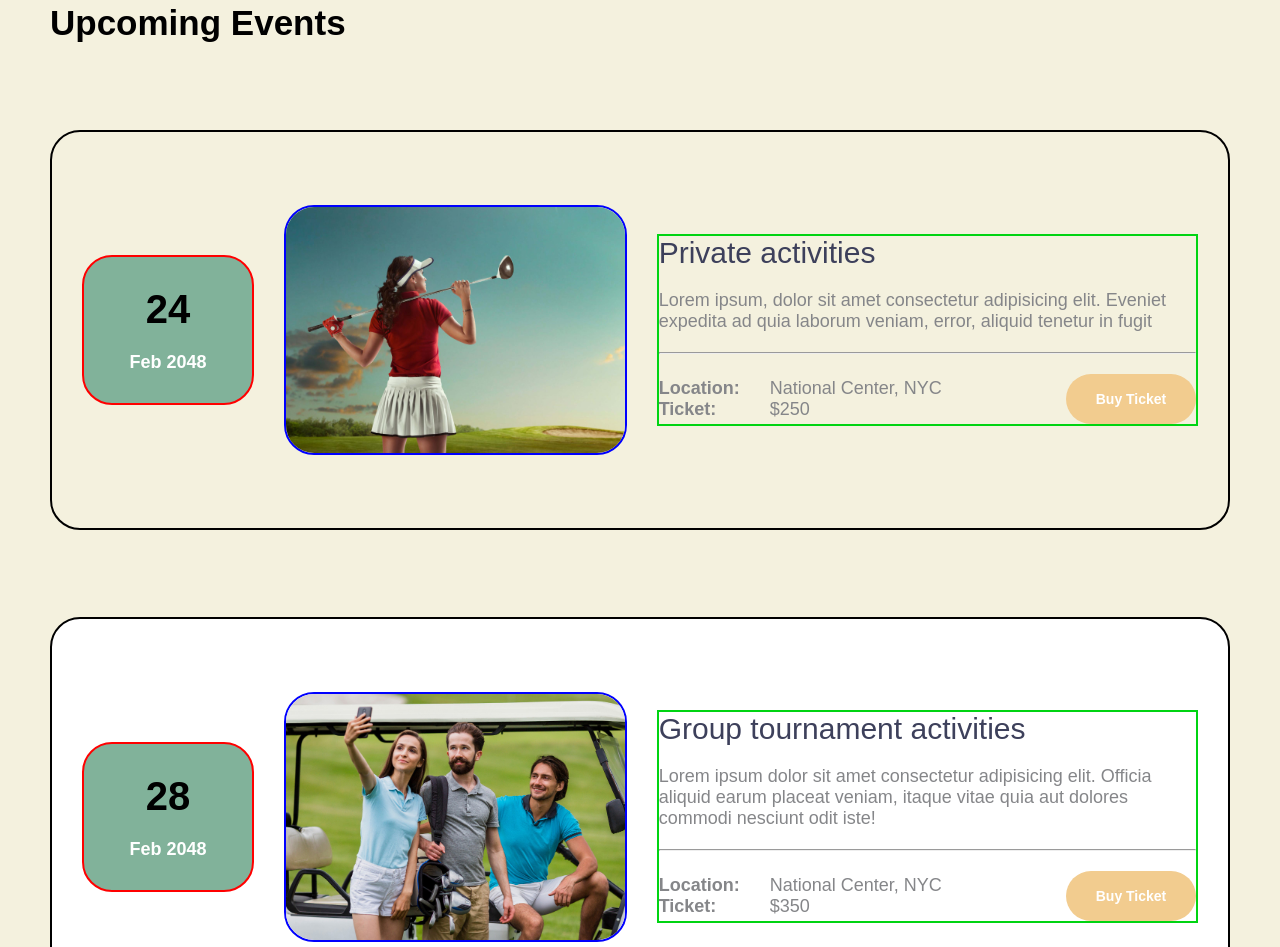
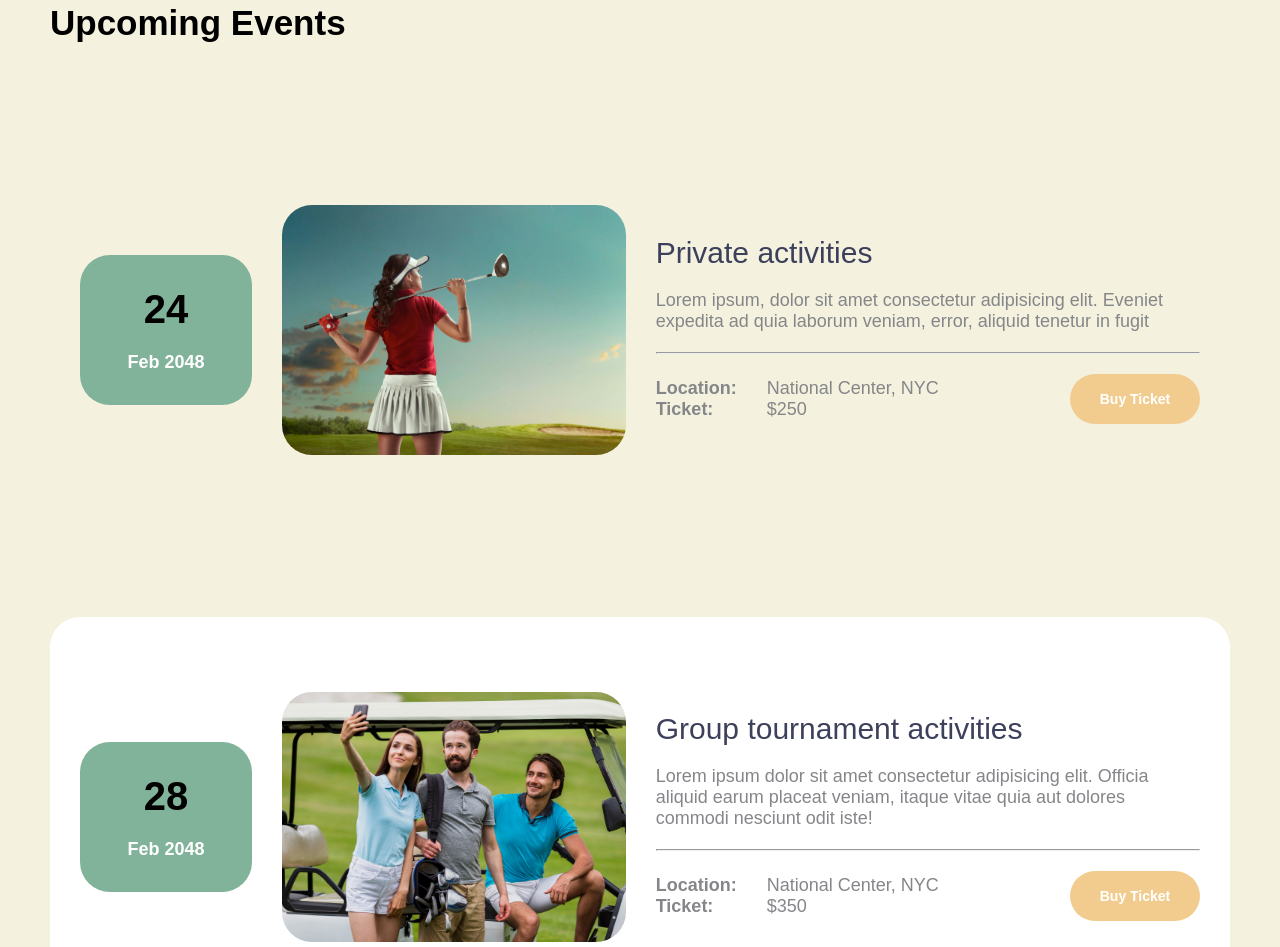
Before and after one commit to Aashishajmera/Tiya_Golf_Club, a plain HTML site: page index.html in a window 1280 px wide. Shown: the part 3479-4426 px from the top of the page. Drawn offline with Linux system fonts and the light colour scheme.

Commit message:
final commit on project tiya golf club

```diff
--- a/index.html
+++ b/index.html
@@ -706,7 +706,7 @@
             justify-content: center;
             justify-content: space-around;
             column-gap: 30px;
-            border: solid 2px black;
+            /* border: solid 2px black; */
         }
 
         .first-f1-div ,.second-f1-div{
@@ -719,20 +719,10 @@
             justify-content: center;
             border-radius: 30px;
             row-gap: 20px;
-            border: solid 2px red;
-        }
-
-        /* .second-f1-div {
-            height: 150px;
-            width: 350px;
-            background-color: #81B29A;
-            display: flex;
-            flex-direction: column;
-            align-items: center;
-            justify-content: center;
-            border-radius: 30px;
-            row-gap: 20px;
-        } */
+            /* border: solid 2px red; */
+        }
+
+
 
         .first-f1-div h5,
         .second-f1-div h5 {
@@ -756,7 +746,7 @@
             width: 600px;
             border-radius: 30px;
             overflow: hidden;
-            border: solid 2px blue;
+            /* border: solid 2px blue; */
 
         }
 
@@ -818,7 +808,7 @@
             flex-direction: column;
             row-gap: 20px;
             width: 950px;
-            border: solid 2px #00d412;
+            /* border: solid 2px #00d412; */
         }
 
         .first-f3-div a,
```
